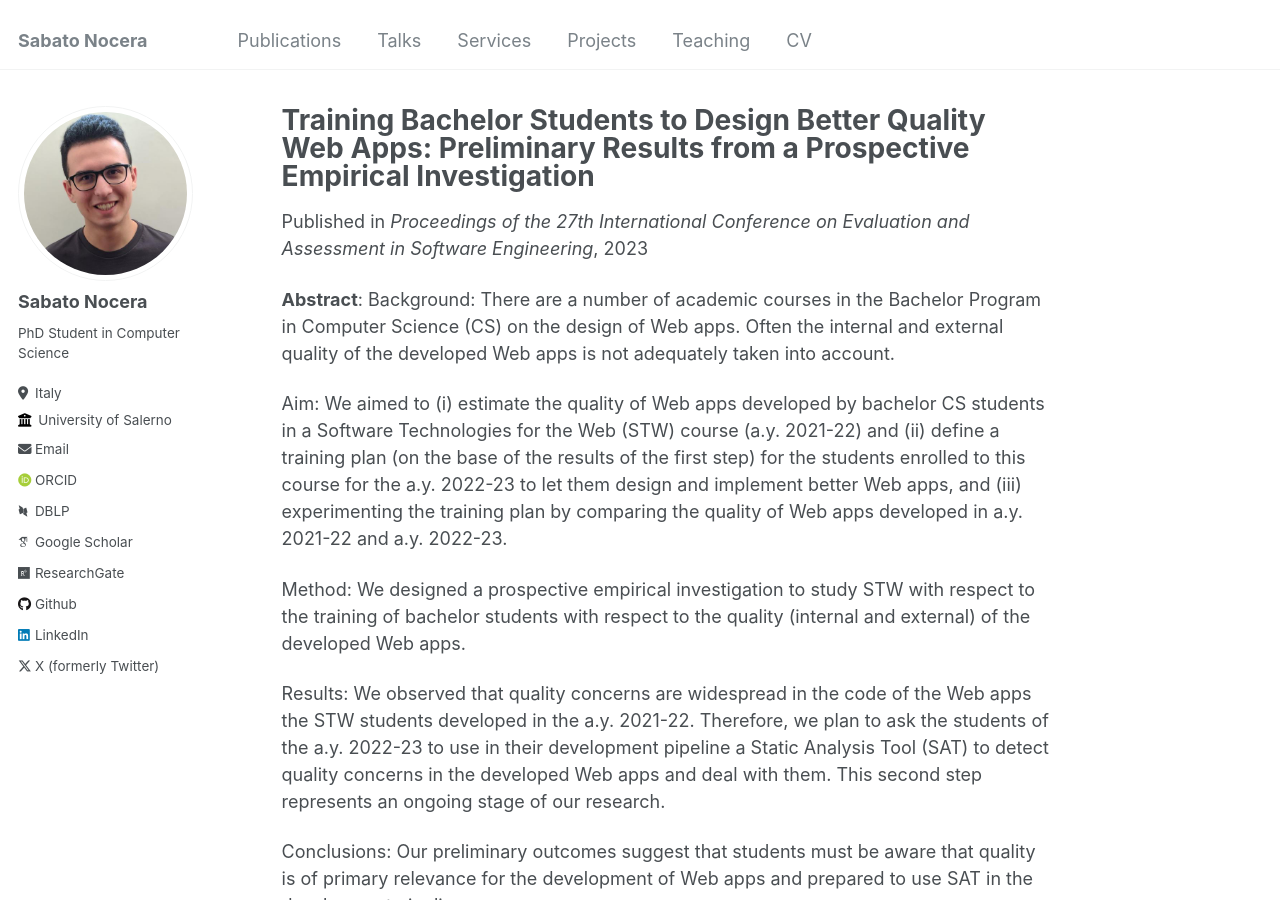
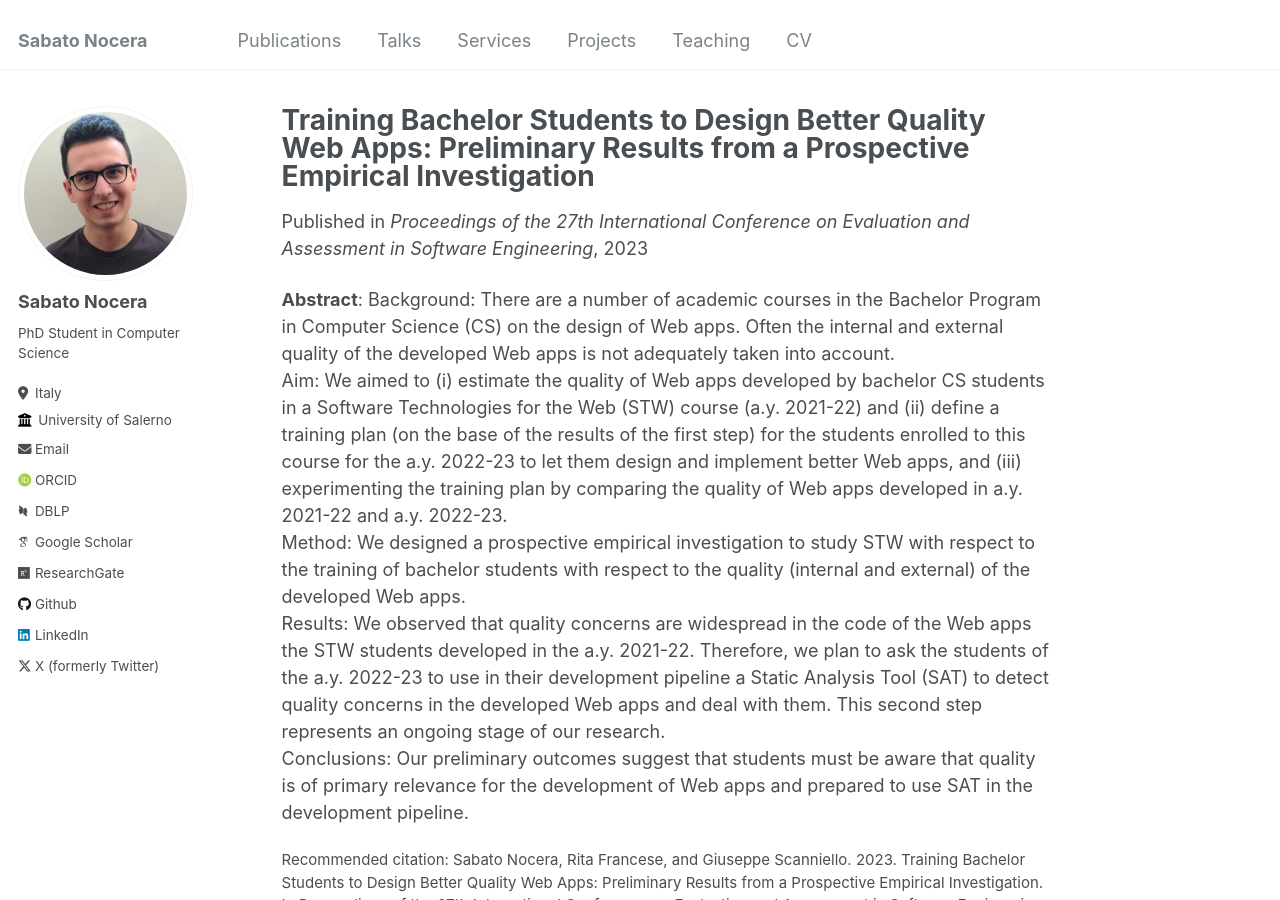
Before and after one commit to sabato-nocera/sabato-nocera.github.io, a Jekyll site: the page built from _publications/nocera_2023_ease.md, in a window 1280 px wide and 900 px high. Built offline with Jekyll 4.4.1, drawn with Linux system fonts in a browser that asks for light colours; some web fonts are replaced.

```diff
--- a/_publications/nocera_2023_ease.md
+++ b/_publications/nocera_2023_ease.md
@@ -2,7 +2,7 @@
 title: "Training Bachelor Students to Design Better Quality Web Apps: Preliminary Results from a Prospective Empirical Investigation"
 collection: publications
 permalink: /publication/nocera_2023_ease
-excerpt: 'The paper reports widespread bug and code smells in the web apps developed by Computer Science students and outlines a training plan involving the use of a Static Analysis Tool to address these quality concerns.'
+excerpt: # 'The paper reports widespread bug and code smells in the web apps developed by Computer Science students and outlines a training plan involving the use of a Static Analysis Tool to address these quality concerns.'
 date: 2023-06-14
 venue: 'Proceedings of the 27th International Conference on Evaluation and Assessment in Software Engineering'
 slidesurl: # 'http://academicpages.github.io/files/slides1.pdf'
@@ -10,12 +10,8 @@ paperurl: 'https://doi.org/10.1145/3593434.3593957'
 citation: "Sabato Nocera, Rita Francese, and Giuseppe Scanniello. 2023. Training Bachelor Students to Design Better Quality Web Apps: Preliminary Results from a Prospective Empirical Investigation. In Proceedings of the 27th International Conference on Evaluation and Assessment in Software Engineering (EASE '23). Association for Computing Machinery, New York, NY, USA, 465–469. https://doi.org/10.1145/3593434.3593957"
 ---
 
-**Abstract**: Background: There are a number of academic courses in the Bachelor Program in Computer Science (CS) on the design of Web apps. Often the internal and external quality of the developed Web apps is not adequately taken into account.
-
-Aim: We aimed to (i) estimate the quality of Web apps developed by bachelor CS students in a Software Technologies for the Web (STW) course (a.y. 2021-22) and (ii) define a training plan (on the base of the results of the first step) for the students enrolled to this course for the a.y. 2022-23 to let them design and implement better Web apps, and (iii) experimenting the training plan by comparing the quality of Web apps developed in a.y. 2021-22 and a.y. 2022-23.
-
-Method: We designed a prospective empirical investigation to study STW with respect to the training of bachelor students with respect to the quality (internal and external) of the developed Web apps.
-
-Results: We observed that quality concerns are widespread in the code of the Web apps the STW students developed in the a.y. 2021-22. Therefore, we plan to ask the students of the a.y. 2022-23 to use in their development pipeline a Static Analysis Tool (SAT) to detect quality concerns in the developed Web apps and deal with them. This second step represents an ongoing stage of our research.
-
+**Abstract**: Background: There are a number of academic courses in the Bachelor Program in Computer Science (CS) on the design of Web apps. Often the internal and external quality of the developed Web apps is not adequately taken into account. <br/>
+Aim: We aimed to (i) estimate the quality of Web apps developed by bachelor CS students in a Software Technologies for the Web (STW) course (a.y. 2021-22) and (ii) define a training plan (on the base of the results of the first step) for the students enrolled to this course for the a.y. 2022-23 to let them design and implement better Web apps, and (iii) experimenting the training plan by comparing the quality of Web apps developed in a.y. 2021-22 and a.y. 2022-23. <br/>
+Method: We designed a prospective empirical investigation to study STW with respect to the training of bachelor students with respect to the quality (internal and external) of the developed Web apps. <br/>
+Results: We observed that quality concerns are widespread in the code of the Web apps the STW students developed in the a.y. 2021-22. Therefore, we plan to ask the students of the a.y. 2022-23 to use in their development pipeline a Static Analysis Tool (SAT) to detect quality concerns in the developed Web apps and deal with them. This second step represents an ongoing stage of our research. <br/>
 Conclusions: Our preliminary outcomes suggest that students must be aware that quality is of primary relevance for the development of Web apps and prepared to use SAT in the development pipeline.
```
